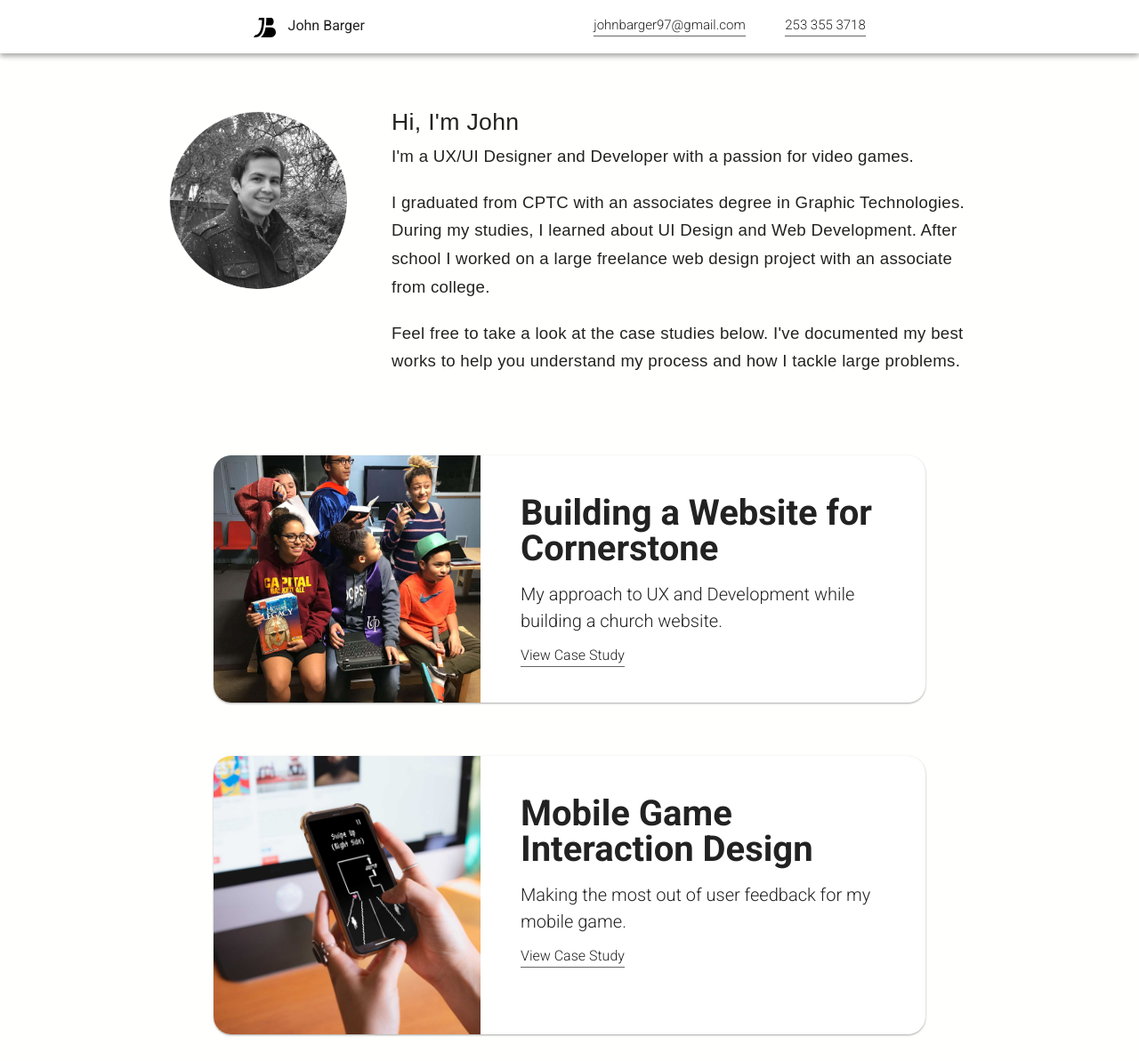
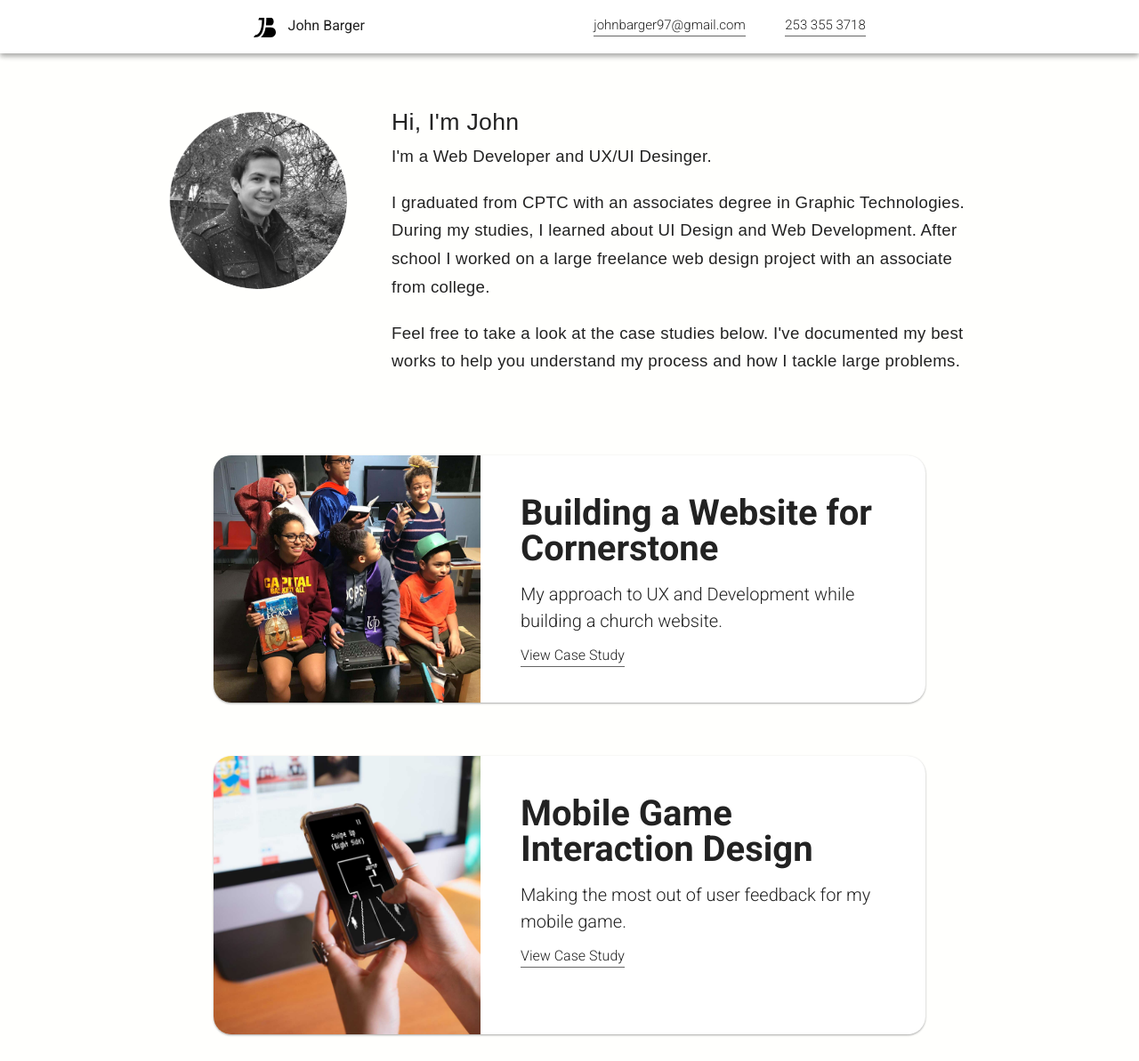
Before and after one commit to johnbarger97/portfolio-site, a Jekyll site: the page built from index.html, in a window 1280 px wide and 1193 px high. Shown: the whole window at 89% size. Built offline with Jekyll 4.4.1, drawn with Linux system fonts in a browser that asks for light colours.

Commit message:
changed job title in introduction

```diff
--- a/index.html
+++ b/index.html
@@ -22,7 +22,7 @@ layout: default-simple
 				<h2 class="greeting-title">Hi, I'm John</h2>
 			</div>
 				<p>
-          I'm a UX/UI Designer and Developer with a passion for video games.
+					I'm a Web Developer and UX/UI Desinger.
 				</p>
         <p>I graduated from CPTC with an associates degree in Graphic Technologies. During my studies, I learned about UI Design and Web Development. After school I worked on a large freelance web design project with an associate from college. </p>
         <p>
```
